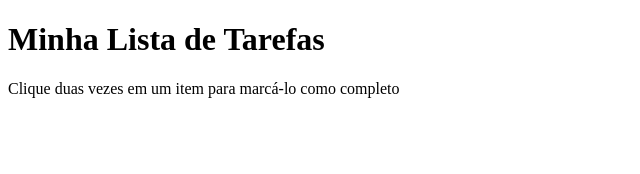
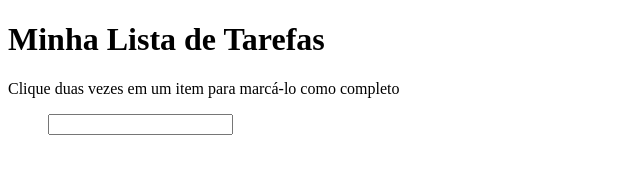
Before and after one commit to ribeirofrv/todo-list, a website: page index.html in a window 1280 px wide. Shown: the whole page, without its empty margins (0-640 px from the left). Drawn offline with Linux system fonts and the light colour scheme.

Commit message:
Cumpre Requisito 3 - Adiciona input para adição de tarefas

```diff
--- a/index.html
+++ b/index.html
@@ -14,6 +14,9 @@
     <p id="funcionamento">Clique duas vezes em um item para marcá-lo como completo
     </p>
   </header>
+  <menu>
+    <input type="text" id="texto-tarefa">
+  </menu>
 </body>
 
 </html>
```
